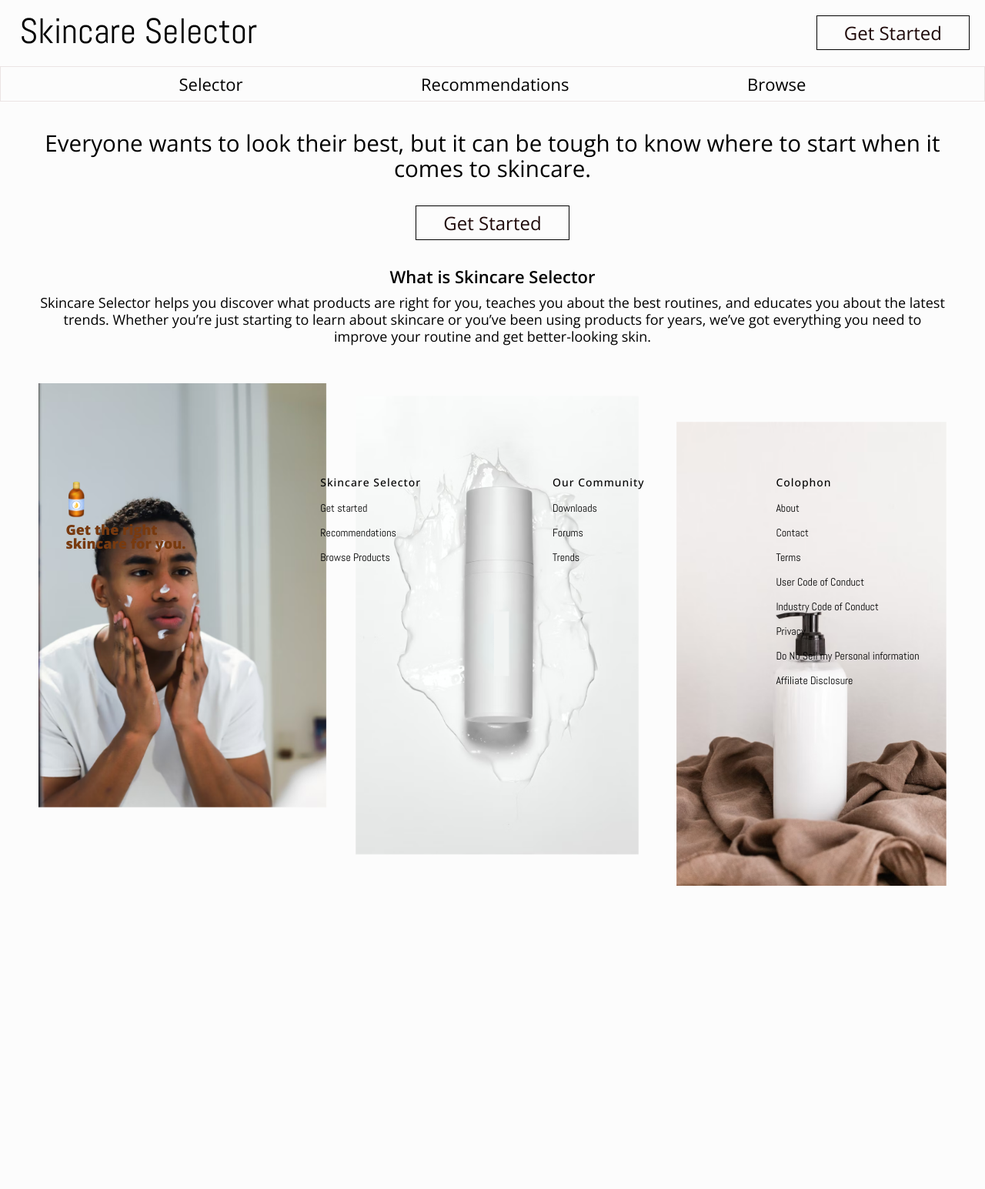
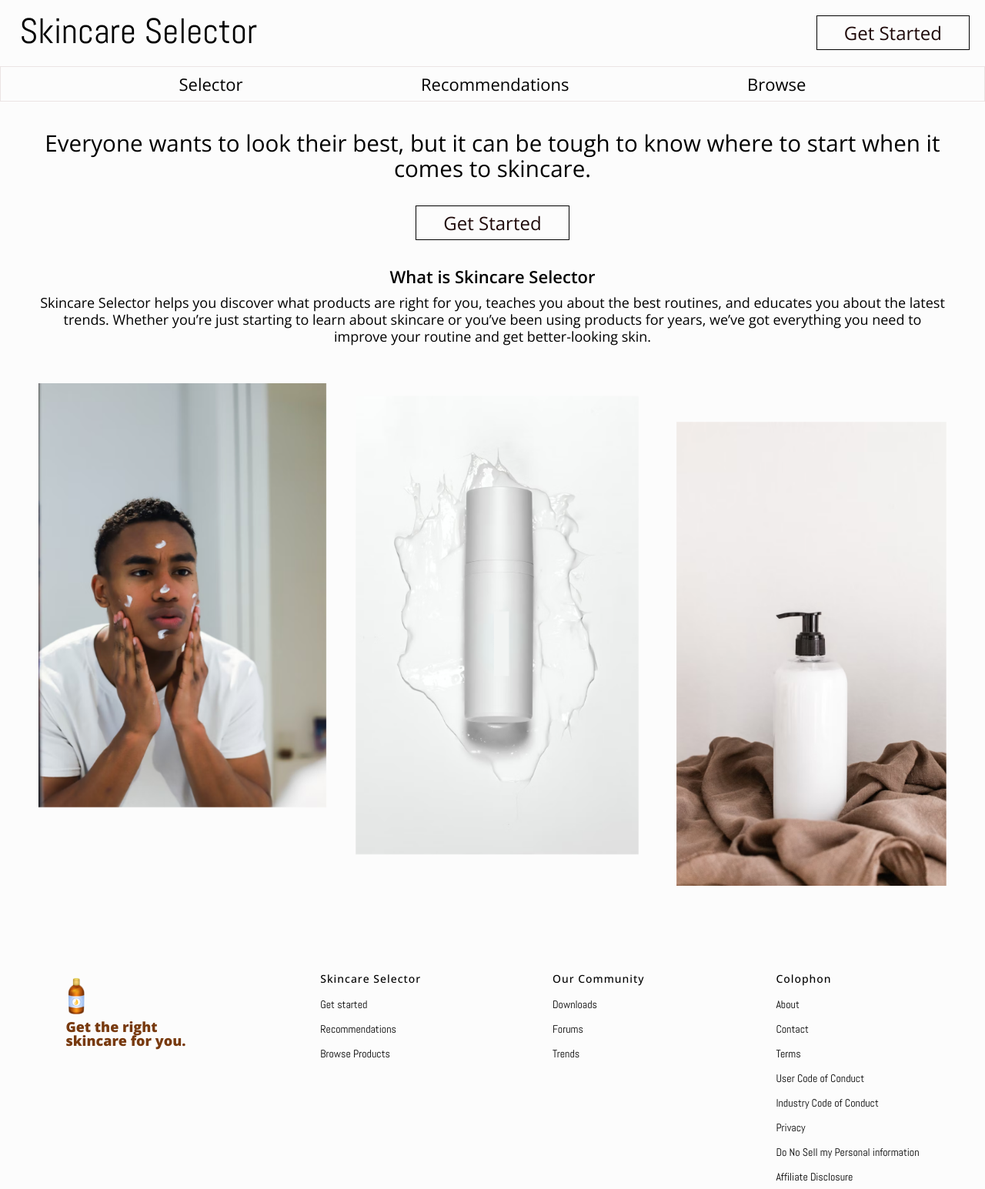
Before and after one commit to ibConnor/SkincareSelector, a Jekyll site: the page built from index.html, in a window 1280 px wide. Shown: the whole page at 77% size. Built offline with Jekyll 4.4.1, drawn with Linux system fonts in a browser that asks for light colours; before the commit the page ends 1265 px from its top, so only the background shows below that.

Commit message:
footer always at botrtom

```diff
--- a/css/main.css
+++ b/css/main.css
@@ -197,14 +197,17 @@ color: #000000;
   padding: 50px 0px;
 }
 
+body{
+  height: 100vh;
+  display: flex;
+  flex-direction: column;
+}
 
 footer {
+  margin-top: auto;
   width: 100%;
   display: flex;
   justify-content: space-around;
-  position: fixed;
-  left: 0;
-  bottom: 0;
 }
 
 footer .tagline {
```
